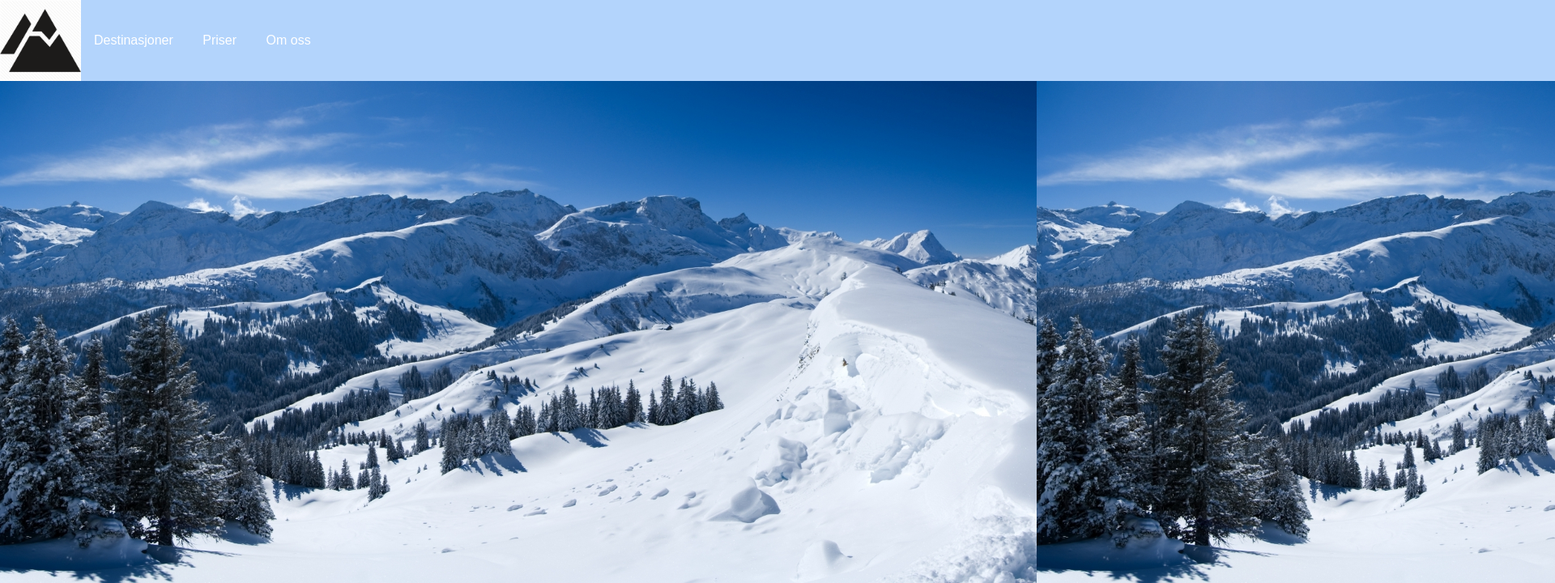
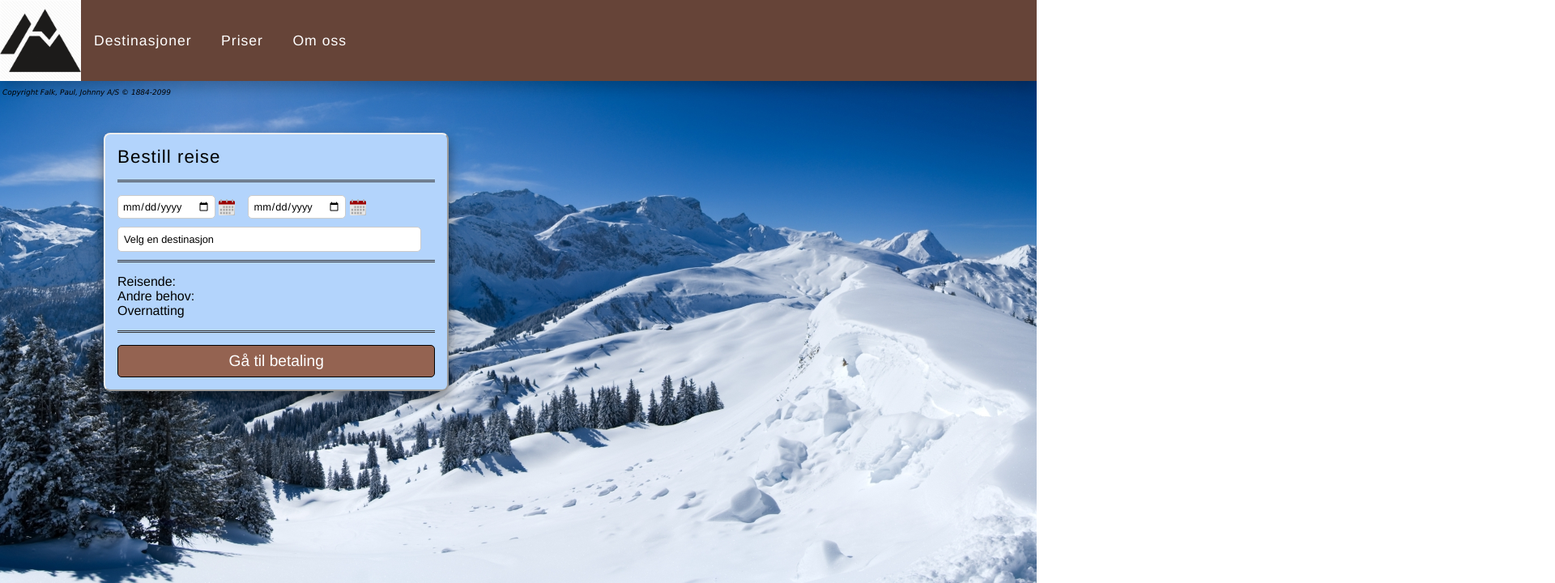
Before and after one commit to paultk/WebDev4, a website: page src/index.html in a window 1280 px wide. Shown: the top 720 px of the page at 81% size, 1920 px wide, since content can reach past the window. Drawn offline with Linux system fonts and the light colour scheme; files that its build step writes are made by us from their sources.

Commit message:
Versjon 0.1.1

```diff
--- a/src/css/main.css
+++ b/src/css/main.css
@@ -8,23 +8,141 @@ body {
     padding: 0;
     background: url("bg.jpg");
     background-size: cover;
+    font-family: Helvetica, serif;
+    font-weight: 100;
+}
+
+h3 {
+    font: 1.4em Helvetica, serif;
+    letter-spacing: 1px;
+    font-weight: 100;
+    margin: 0;
+}
+
+hr {
+    margin: 15px 0 15px 0;
+    padding: 0;
+    border: none;
+    border-top: medium double #333;
+    color: #333;
+    text-align: center;
+    width: 100%;
+
+}
+
+.wrapper {
+    display: flex;
+    align-items: flex-start;
+    flex-direction: column;
+    justify-content: space-around;
 }
 
 .header-wrapper {
-    background-color: #b3d4fc;
-    width: 5000px;
+    /*background: url("trebanner.png") repeat-x;*/
+    box-shadow: 0 8px 16px 0 rgba(0, 0, 0, 0.2);
+    background-color: #664438;
+    width: 100%;
     height: 100px;
+
 }
 
 .content-wrapper {
 
 }
 
+.bestilling-wrapper {
+    background-color: #b3d4fc;
+    border: 2px outset;
+    border-radius: 8px;
+    box-shadow: 0 8px 16px 0 rgba(0, 0, 0, 0.5);
+    width: 33%;
+    height: 40%;
+    margin-left: 10%;
+    margin-top: 2%;
+}
+
+.bestilling-wrapper ul {
+    text-align: left;
+    margin: auto;
+    position: relative;
+}
+
+.bestilling-wrapper ul, li {
+    list-style: none;
+    display: block;
+    padding: 10px;
+    margin: 5px;
+}
+
+input[type="date"] {
+    padding: 5px;
+    font: 0.8em Helvetica, serif;
+    font-weight: 100;
+    border: 1px solid #ccc;
+    border-radius: 5px;
+    cursor: pointer;
+}
+
+input[type="submit"] {
+    width: 100%;
+    min-height: 40px;
+    font: 1.2em Helvetica, serif;
+    font-weight: 100;
+    padding :5px 15px;
+    background: #946351; /*#664438*/
+    color: #fff;
+    border: 1px solid #000;
+    cursor:pointer;
+    border-radius: 5px;
+}
+
+input[type="submit"]:hover {
+    background: #b78b7b;
+    font-size: 1.15em;
+    text-shadow: 2px 2px #0000ff;
+}
+
+#inputDest {
+    position: relative;
+    top: 10px;
+    padding: 7px 65% 7px 7px;
+    margin-bottom: 5px;
+    font: 0.8em Helvetica, serif;
+    border: 1px solid #ccc;
+    border-radius: 5px;
+    font-weight: 100;
+    background: url(http://www.stackoverflow.com/favicon.ico) 98% / 6% no-repeat #fff;
+    cursor: pointer;
+    -webkit-appearance: none;
+    -moz-appearance: none;
+    appearance: none;
+}
+
+.kal-label {
+    position: relative;
+}
+
+.kalender {
+    position: relative;
+    width: 20px;
+    height: 20px;
+    top: 6px;
+    margin-right: 3%;
+}
+
+.label1 {
+    margin-right: 100%;
+}
+
 .logo {
     float: left;
     width: auto;
     height: 100px;
+    opacity: 0.9;
+}
 
+.logo:hover {
+    opacity: 1;
 }
 
 .nav ul {
@@ -42,14 +160,15 @@ body {
 
 /* Dropdown Button */
 .btn {
-    background-color: #b3d4fc;
-    border: 2px solid black;
+    background-color: rgba(0, 0, 0, 0);
+    font: 1.1em Helvetica, serif;
+    font-weight: 100;
+    letter-spacing: 1px;
     width: auto;
     height: 100px;
     margin: auto;
     color: white;
     padding: 16px;
-    font-size: 16px;
     border: none;
     cursor: pointer;
 
@@ -65,7 +184,7 @@ body {
     position: absolute;
     background-color: #f9f9f9;
     min-width: 131px;
-    box-shadow: 0px 8px 16px 0px rgba(0,0,0,0.2);
+    box-shadow: 0 8px 16px 0 rgba(0,0,0,0.2);
 }
 
 /* Links inside the dropdown */
@@ -87,6 +206,14 @@ body {
 
 /* Change the background color of the dropdown button when the dropdown content is shown */
 .dropdown:hover .btn {
-    background-color: #bfbfbf;
-    border-radius: 0px;
+    /*background-color: #875d36;*/
+    font-size: 17px;
+    text-shadow: 2px 2px #0000ff;
 }
+
+footer p {
+    text-indent: 3px;
+    text-align: center;
+    font: italic 9px verdana, serif;
+    padding-bottom: 10px;
+}
--- a/src/index.html
+++ b/src/index.html
@@ -44,13 +44,39 @@
             <div class="avsnitt">
 
             </div>
-            <footer class="foot"></footer>
+            <footer class="foot">
+                <p>Copyright Falk, Paul, Johnny A/S &#xA9; 1884-2099</p>
+            </footer>
         </div>
     </div>
 
     <aside class="sidebar">
         <div class="bestilling-wrapper">
-
+            <form name="bestilling"
+                  action=""
+                  onsubmit="return validerSkjema();"
+                  method="post">
+                <ul>
+                    <li><h3>Bestill reise</h3></li><hr>
+                    <li><input type="date" name="kalFra" id="inputKalFra">
+                        <label for="inputKalFra" class="kal-label"><img src="kalender.png" class="kalender"></label>
+                        <input type="date" name="kalTil" id="inputKalTil">
+                        <label for="inputKalTil" class="kal-label"><img src="kalender.png" class="kalender"></label>
+                        </li>
+                    <li><select name="dest" id="inputDest">
+                        <option value="default">Velg en destinasjon</option>
+                        <option value="aare">Åre</option>
+                        <option value="trysil">Trysil</option>
+                        <option value="hemsedal">Hemsedal</option>
+                    </select></li>
+                    <hr>
+                    <li><label for="inputReisende" class="label1">Reisende: </label></li>
+                    <li><label for="inputAndreBehov" class="label1">Andre behov: </label></li>
+                    <li><label for="inputOvernatting" class="label1">Overnatting</label></li>
+                    <hr>
+                    <li><input type="submit" value="Gå til betaling"></li>
+                </ul>
+            </form>
         </div>
     </aside>
 
```
Also changed, not shown: src/css/trebanner.png (added), src/kalender.png (added).
